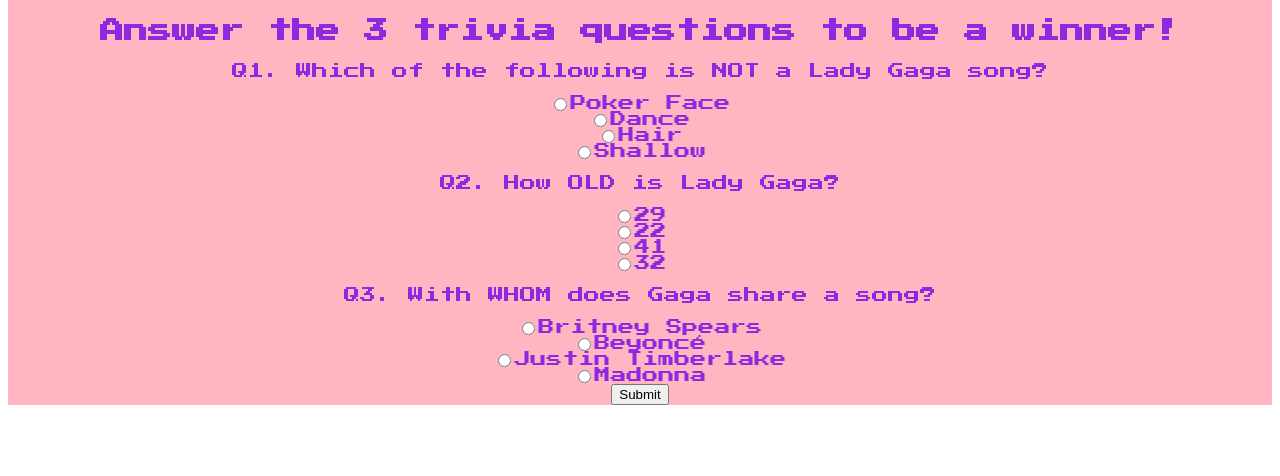
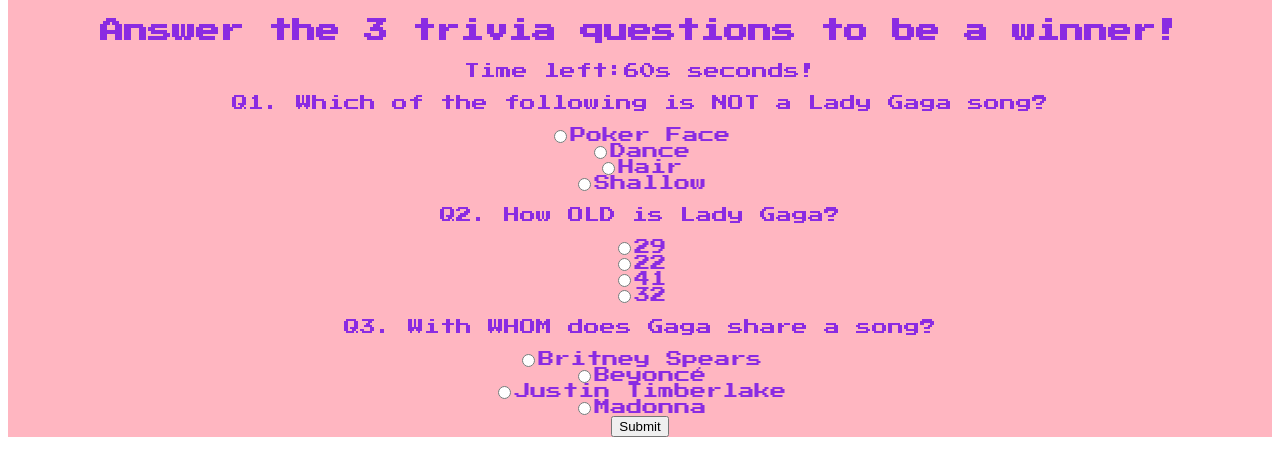
Before and after one commit to wkhemici/triviaGame, a plain HTML site: page index.html in a window 1280 px wide. Shown: the part 56-532 px from the top of the page. Drawn offline with nearby package versions, Linux system fonts and the light colour scheme.

Commit message:
troubleshooting the timer

```diff
--- a/assets1/javascript/game.js
+++ b/assets1/javascript/game.js
@@ -1,10 +1,20 @@
 $(document).ready(function () {
+
+    // var myVar = setInterval(myTimer, 1000);
+    // function myTimer() {
+    //     var d = new Date();
+    //     var t = d.toLocaleTimeString();
+    //     document.getElementById("#time").innerHTML = t;
+
+        var x = setInterval(function() {
+        var seconds = Math.floor((1000 * 60) / 1000);
+        document.getElementById("time").innerHTML = seconds + "s ";
+        x;
+
 
         console.log("is loaded!");
         //this uses jQuery to select the name selected in a radio button and see if it's been checked, the saves its value
         // $('input[name="genderS"]:checked').val();
-
-
 
         $("#submit").click(function (event) {
             event.preventDefault();
@@ -12,14 +22,8 @@
             points++;
             console.log("song", $('input[name="song"]:checked').val());
             alert("Game over! You scored" + points + "points out of 3.");
+        });
 
-        })
+    });
 
-
-    //then reset form after the alert
-    //right now, the alert shows if there is 1 win.. but won't count it up to 2 or 3.
-
-
-
-
-    })
+});
--- a/index.html
+++ b/index.html
@@ -16,7 +16,10 @@
         <div id="heading">
             <h1>Trivia Gaga!</h1>
             <h2>Answer the 3 trivia questions to be a winner!</h2>
+
         </div>
+
+       <div>Time left:<span id="time"></span> seconds!</div>
 
 
         <form id="form">
```
Lines whose indentation alone changed are shown as unchanged.
